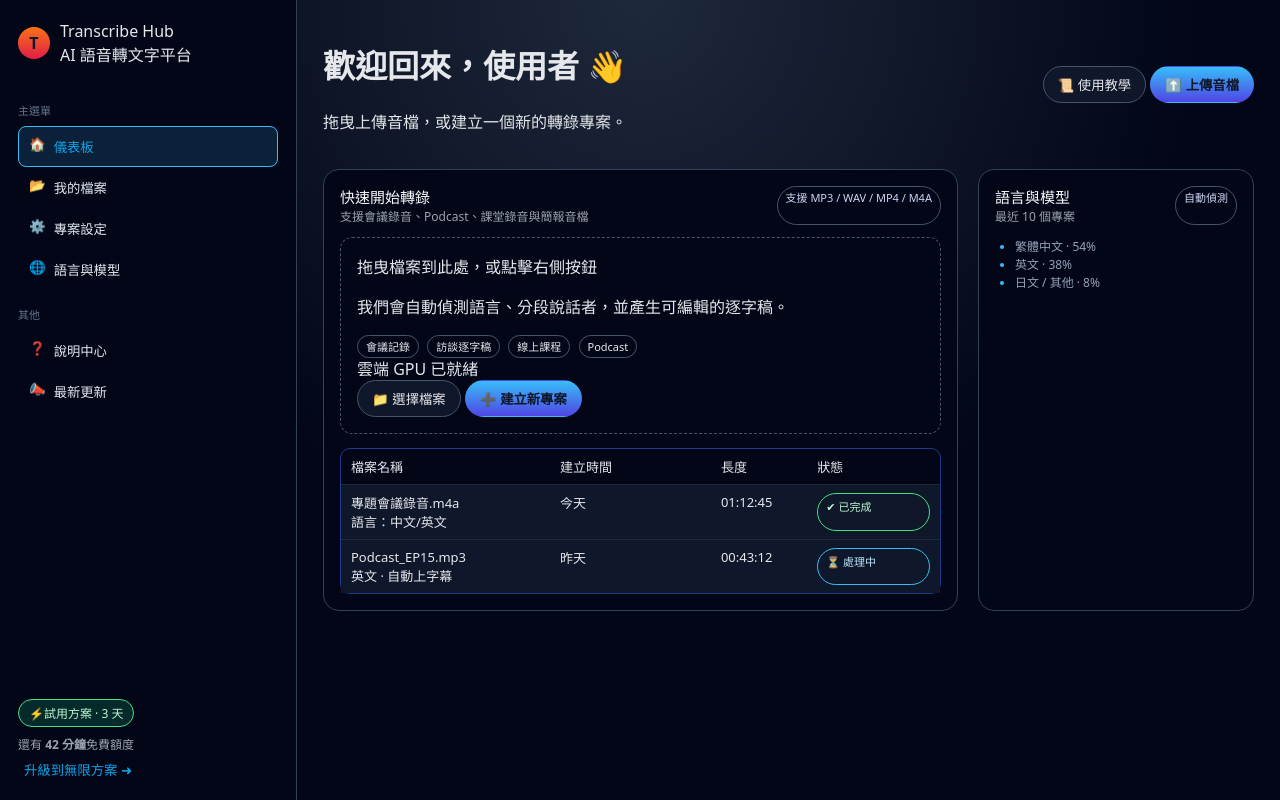
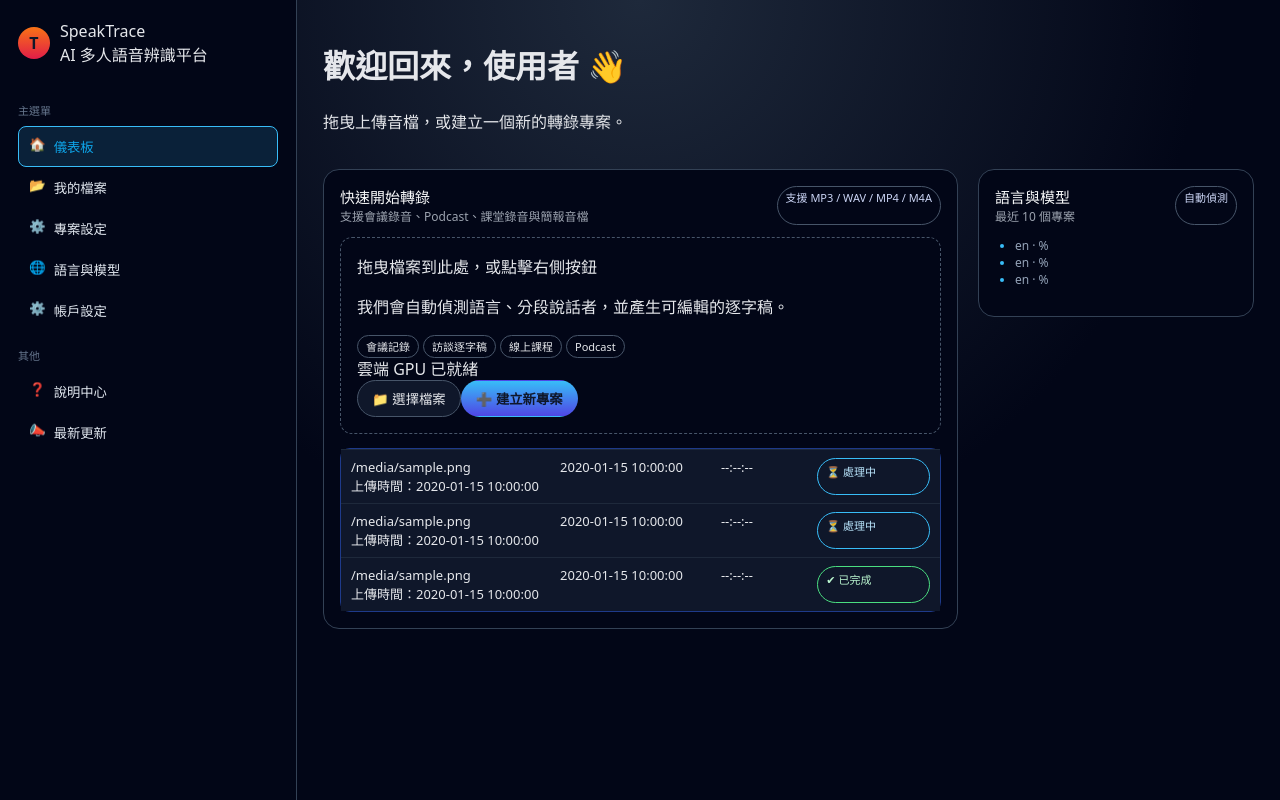
Before and after one commit to Squirrel-li/Voice_Trace, a Python web app: template backend/src/main/resources/template/test.html in a window 1280 px wide. Run offline with Jinja, Linux system fonts and the light colour scheme; the template is opened without the code that fills it: most values are stand-ins (such as "Sample title", 1, 10 or a date in 2020).

Commit message:
edit new mainPage in template

```diff
--- /dev/null
+++ b/backend/src/main/resources/template/js/main.js
@@ -0,0 +1,63 @@
+const { createApp } = Vue;
+
+createApp({
+    data() {
+        return {
+            view: "dashboard",
+            session: { loggedIn: false, token: "" },
+            uploadRecordList : [
+                {id: 1, filename: "testAudio1.m4a", status: "PENDING", uploadTime: "2024-06-01 10:00"},
+                {id: 1, filename: "testAudio1.m4a", status: "PENDING", uploadTime: "2024-06-01 10:00"},
+                {id: 1, filename: "testAudio2.wav", status: "CONFIRMED", uploadTime: "2024-06-01 10:00"}
+            ],
+            messages: {
+                trans: {error: "", success: ""},
+                tests: {error: "", success: ""},
+            },
+            usage: {
+                totalLanguageUsage: 100,
+                LanguageStatistics: [
+                    {Language: "English", NumOfFiles: 200},
+                    {Language: "Chinese", NumOfFiles: 100},
+                    {Language: "Japanese", NumOfFiles: 100}
+                ]
+            }
+        };
+    },
+    methods: {
+        resetMessages()
+        {
+            this.messages.error = "";
+            this.messages.success = "";
+        },
+        resetUploadRecordList()
+        {
+            this.usage = {
+                totalLanguageUsage: 0,
+                LanguageStatistics: [
+                    {Language: "English", NumOfFiles: 200},
+                    {Language: "Chinese", NumOfFiles: 100},
+                    {Language: "Japanese", NumOfFiles: 100}
+                ]
+            }
+            this.reflash_usage();
+        },
+        reflash_usage()
+        {
+            result = 0;
+            for (let i = 0; i < this.usage.LanguageStatistics.length; i++) {
+                result += this.usage.LanguageStatistics[i].NumOfFiles;
+            }
+            this.usage.totalLanguageUsage = result;
+        },
+        switchView(viewName) {
+            this.view = viewName;
+        },
+        async login() {
+
+        }
+    },
+    mounted() {
+        this.resetUploadRecordList();
+    }
+}).mount("#app");
--- a/backend/src/main/resources/template/test.html
+++ b/backend/src/main/resources/template/test.html
@@ -8,37 +8,39 @@
 </head>
 
 <body>
-  <div class="layout">
+  <div class="layout" id="app">
     <aside class="sidebar">
       <div class="brand">
         <div class="brand-logo">T</div>
         <div>
-          <div class="brand-text-main">Transcribe Hub</div>
-          <div class="brand-text-sub">AI 語音轉文字平台</div>
+          <div class="brand-text-main">SpeakTrace</div>
+          <div class="brand-text-sub">AI 多人語音辨識平台</div>
         </div>
       </div>
 
       <nav>
         <div class="nav-section-title">主選單</div>
         <ul class="nav-list">
-          <li><button class="nav-link active"><span class="icon">🏠</span>儀表板</button></li>
-          <li><button class="nav-link"><span class="icon">📂</span>我的檔案</button></li>
-          <li><button class="nav-link"><span class="icon">⚙️</span>專案設定</button></li>
-          <li><button class="nav-link"><span class="icon">🌐</span>語言與模型</button></li>
+          <li><button class="nav-link" :class="{ active: view === 'dashboard' }" @click="switchView('dashboard')"><span class="icon">🏠</span>儀表板</button></li>
+          <li><button class="nav-link" :class="{ active: view === 'MyFiles' }" @click="switchView('MyFiles')"><span class="icon">📂</span>我的檔案</button></li>
+          <li><button class="nav-link" :class="{ active: view === 'projectSettings' }" @click="switchView('projectSettings')"><span class="icon">⚙️</span>專案設定</button></li>
+          <li><button class="nav-link" :class="{ active: view === 'LanguageSettings' }" @click="switchView('LanguageSettings')"><span class="icon">🌐</span>語言與模型</button></li>
+          <li><button class="nav-link" :class="{ active: view === 'accountSettings' }" @click="switchView('accountSettings')"><span class="icon">⚙️</span>帳戶設定</button></li>
         </ul>
 
         <div class="nav-section-title">其他</div>
         <ul class="nav-list">
-          <li><button class="nav-link"><span class="icon">❓</span>說明中心</button></li>
-          <li><button class="nav-link"><span class="icon">📣</span>最新更新</button></li>
+          <li><button class="nav-link" @click="switchView('Help')"><span class="icon">❓</span>說明中心</button></li>
+          <li><button class="nav-link" @click="switchView('Newupdate')"><span class="icon">📣</span>最新更新</button></li>
         </ul>
       </nav>
-
+      <!-- 付費區域
       <div class="sidebar-footer">
         <div class="plan-pill"><span>⚡</span>試用方案 · 3 天</div>
         <div>還有 <strong>42 分鐘</strong>免費額度</div>
         <button class="upgrade-link">升級到無限方案 ➜</button>
       </div>
+      -->
     </aside>
 
     <main class="main">
@@ -48,15 +50,19 @@
           <p>拖曳上傳音檔，或建立一個新的轉錄專案。</p>
         </div>
 
+        <!--???
         <div class="header-actions">
           <button class="btn btn-outline">📜 使用教學</button>
           <button class="btn btn-primary">⬆️ 上傳音檔</button>
         </div>
+        -->
       </header>
 
       <section class="content-grid">
-        <section>
+        <section v-if="view === 'dashboard'" class="main-content">
           <article class="card">
+
+            <!-- 上標題 -->
             <div class="card-header">
               <div>
                 <div class="card-title">快速開始轉錄</div>
@@ -65,6 +71,7 @@
               <div class="pill">支援 MP3 / WAV / MP4 / M4A</div>
             </div>
 
+            <!-- 上傳區域 -->
             <div class="upload-zone">
               <div>
                 <div class="upload-main-title">拖曳檔案到此處，或點擊右側按鈕</div>
@@ -90,40 +97,64 @@
               </div>
             </div>
 
+            <!-- 最近上傳紀錄 -->
             <div class="recent-list">
-              <div class="recent-head">
-                <div>檔案名稱</div>
-                <div>建立時間</div>
-                <div>長度</div>
-                <div>狀態</div>
+              <div v-for="record in uploadRecordList" :key="record.filename" class="recent-row">
+                <div class="file-primary">
+                  <div class="file-name">{{ record.filename }}</div>
+                    <div class="file-meta">上傳時間：{{ record.uploadTime }}</div>
+                </div>
+                <div>{{ record.uploadTime }}</div>
+                <div>--:--:--</div>
+                <div
+                  class="file-status-pill"
+                  :class="{
+                    'status-success': record.status === 'CONFIRMED',
+                    'status-processing': record.status === 'PENDING'
+                  }"
+                >
+                  <span v-if="record.status === 'CONFIRMED'">✔ 已完成</span>
+                  <span v-else-if="record.status === 'PENDING'">⏳ 處理中</span>
+                  <span v-else>{{ record.status }}</span>
+                </div>
               </div>
+            </div>
 
-              <div class="recent-row">
-                <div class="file-primary">
-                  <div class="file-name">專題會議錄音.m4a</div>
-                  <div class="file-meta">語言：中文/英文</div>
-                </div>
-                <div>今天</div>
-                <div>01:12:45</div>
-                <div class="file-status-pill status-success">✔ 已完成</div>
-              </div>
-
-              <div class="recent-row">
-                <div class="file-primary">
-                  <div class="file-name">Podcast_EP15.mp3</div>
-                  <div class="file-meta">英文 · 自動上字幕</div>
-                </div>
-                <div>昨天</div>
-                <div>00:43:12</div>
-                <div class="file-status-pill status-processing">⏳ 處理中</div>
-              </div>
-
-            </div>
           </article>
         </section>
 
-		<!-- Stats Grid
+        <section v-if="view === 'MyFiles'" class="main-content">
+          <p>我的檔案內容區域</p>
+        </section>
+
+        <section v-if="view === 'projectSettings'" class="main-content">
+          <p>專案設定內容區域</p>
+        </section>
+
+
+        <section v-if="view === 'LanguageSettings'" class="main-content">
+          <p>語言與模型內容區域</p>
+        </section>
+
+
+        <section v-if="view === 'Help'" class="main-content">
+          <p>說明中心內容區域</p>
+        </section>
+
+
+        <section v-if="view === 'accountSettings'" class="main-content">
+          <p>帳戶設定內容區域</p>
+        </section>
+
+
+        <section v-if="view === 'Newupdate'" class="main-content">
+          <p>帳戶設定內容區域</p>
+        </section>
+
+
+        <!-- 統計區域 -->
         <aside class="stats-grid">
+		      <!--
           <article class="card">
             <div class="card-header">
               <div>
@@ -135,7 +166,7 @@
             <div class="stat-main-number">42 / 100 分鐘</div>
             <div class="meter"><div class="meter-fill"></div></div>
           </article>
-		-->
+		      -->
           <article class="card">
             <div class="card-header">
               <div>
@@ -146,14 +177,17 @@
             </div>
 
             <ul class="mini-list">
-              <li>繁體中文 · 54%</li>
-              <li>英文 · 38%</li>
-              <li>日文 / 其他 · 8%</li>
+              <li v-for="language in usage.LanguageStatistics" :key="language.Language">
+                {{ language.Language }} · {{ ((language.NumOfFiles / usage.totalLanguageUsage) * 100).toFixed(0) }}%
+              </li>
             </ul>
           </article>
         </aside>
       </section>
     </main>
+
   </div>
+  <script src="https://unpkg.com/vue@3/dist/vue.global.prod.js"></script>
+  <script src="js/main.js"></script>
 </body>
 </html>
```
